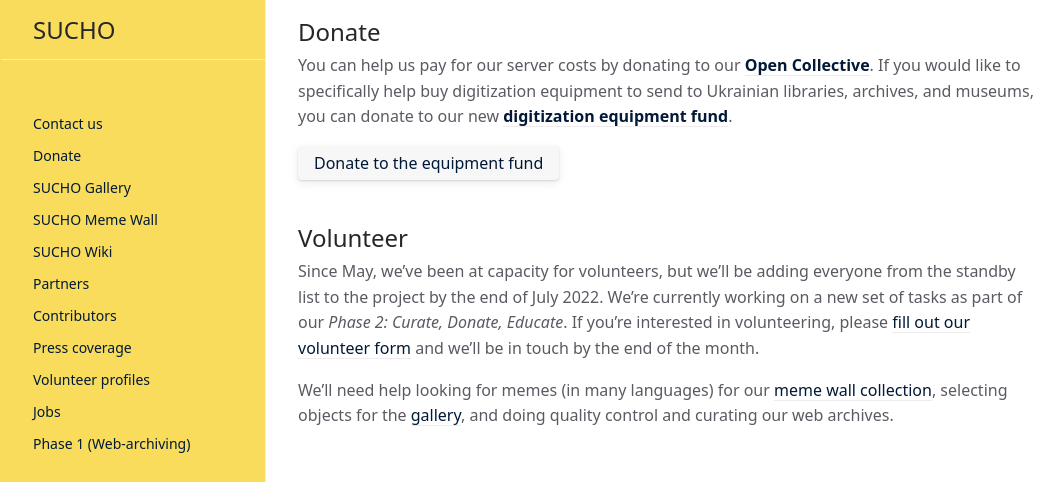
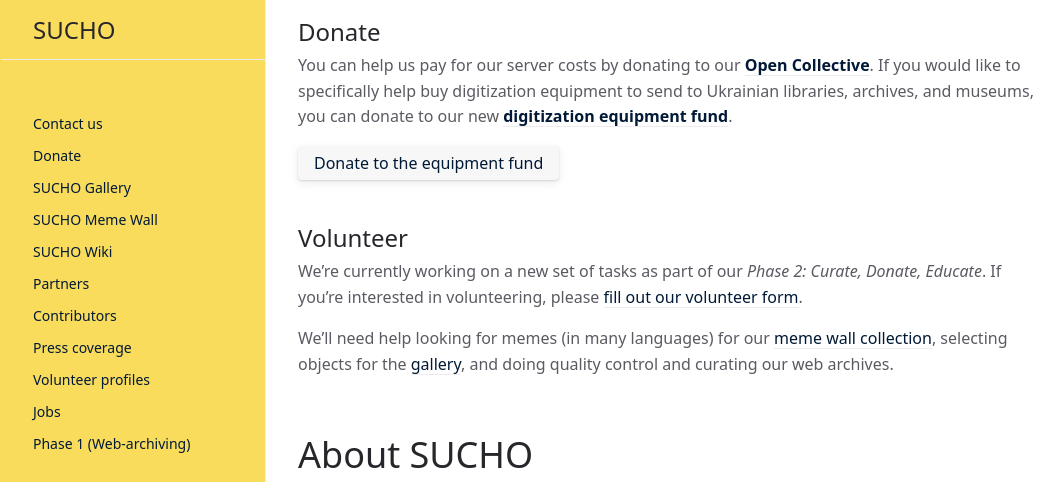
Before and after one commit to sucho-archiving/sucho-archiving.github.io, a Jekyll site: the page built from index.md, in a window 1280 px wide and 900 px high, scrolled down 1101 px, cut to the strip 0-482 px from the top of the window. Shown: the whole strip, without its empty margins (106-1170 px from the left). Built offline with Jekyll 4.4.1, drawn with Linux system fonts in a browser that asks for light colours.

Commit message:
Update index.md

```diff
--- a/index.md
+++ b/index.md
@@ -41,7 +41,7 @@
 [Donate to the equipment fund](https://opencollective.com/sucho/projects/equipment){: .btn }
 
 ## Volunteer
-Since May, we've been at capacity for volunteers, but we'll be adding everyone from the standby list to the project by the end of July 2022. We're currently working on a new set of tasks as part of our *Phase 2: Curate, Donate, Educate*. If you're interested in volunteering, please [fill out our volunteer form](https://docs.google.com/forms/d/e/1FAIpQLSc6KbhtEOI8zKsQmKT_waE1XlYEF1E6t-HzJ7Gc1EBfMvMg_A/viewform) and we'll be in touch by the end of the month.
+We're currently working on a new set of tasks as part of our *Phase 2: Curate, Donate, Educate*. If you're interested in volunteering, please [fill out our volunteer form](https://forms.gle/toGdykQLGfXKZBKy5).
 
 We'll need help looking for memes (in many languages) for our [meme wall collection](https://memes.sucho.org/), selecting objects for the [gallery](https://gallery.sucho.org/), and doing quality control and curating our web archives.
 
```
